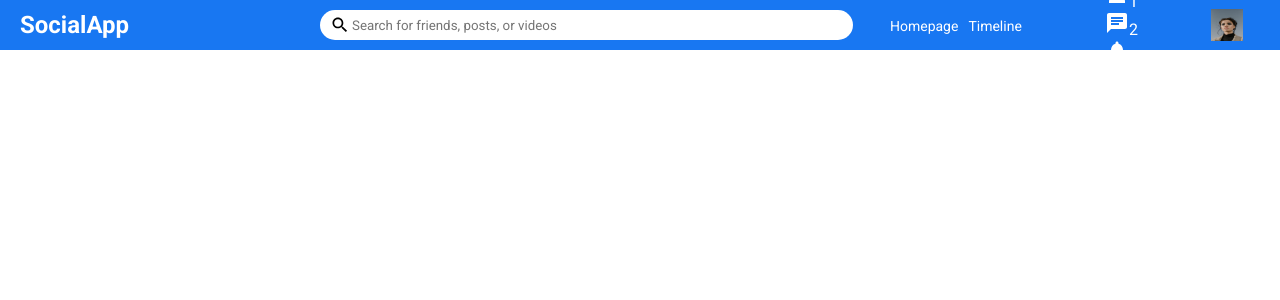
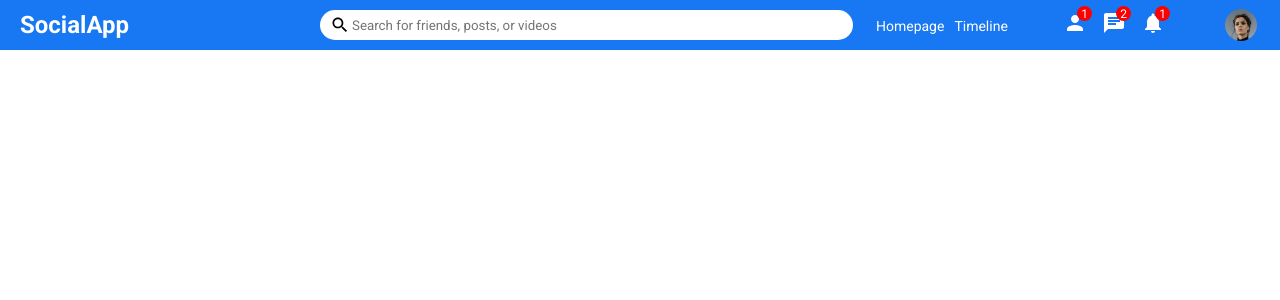
Before and after one commit to jschaefmn/social-media-app, a React (Create React App) app in the folder client/: page / in a window 1280 px wide. Shown: the top 300 px of the page. Built offline with nearby package versions, Linux system fonts and the light colour scheme.

Commit message:
finished topbar component

```diff
--- a/client/src/App.js
+++ b/client/src/App.js
@@ -1,8 +1,8 @@
-import Home from "./pages/home/Home";
+import Topbar from "./components/topbar/Topbar";
 
 function App() {
   return (
-   <Home />
+   <Topbar />
   );
 }
 
--- a/client/src/components/topbar/topbar.css
+++ b/client/src/components/topbar/topbar.css
@@ -1,4 +1,4 @@
-.topbarContainer{
+.topbarContainer {
   height: 50px;
   width: 100%;
   background-color: #1877f2;
@@ -24,7 +24,7 @@
   flex: 5;
 }
 
-.searchbar{
+.searchbar {
   width: 100%;
   height: 30px;
   background-color: white;
@@ -33,16 +33,16 @@
   align-items: center;
 }
 
-.searchIcon{
+.searchIcon {
   font-size: 20px !important;
   margin-left: 10px;
 }
 
-.searchInput:focus{
+.searchInput:focus {
   outline: none;
 }
 
-.searchInput{
+.searchInput {
   border: none;
   width: 70%;
 }
@@ -57,13 +57,42 @@
   color: white;
 }
 
-.topbarLink{
+.topbarLink {
   margin-right: 10px;
   font-size: 14px;
   cursor: pointer;
 }
 
+.topbarIcons {
+  display: flex;
+}
+
+.topbarIconItem {
+  margin-right: 15px;
+  cursor: pointer;
+  /* is relative because the topbarBadge will be absolute according to topbarIconItem */
+  position: relative;
+}
+
+.topbarIconBadge {
+  width: 15px;
+  height: 15px;
+  background-color: red;
+  border-radius: 50%;
+  color: white;
+  position: absolute;
+  top: -5px;
+  right: -5px;
+  display: flex;
+  align-items: center;
+  justify-content: center;
+  font-size: 12px;
+}
+
 .topbarImg {
   width: 32px;
   height: 32px;
+  border-radius: 50%;
+  object-fit: cover;
+  cursor: pointer;
 }
```
